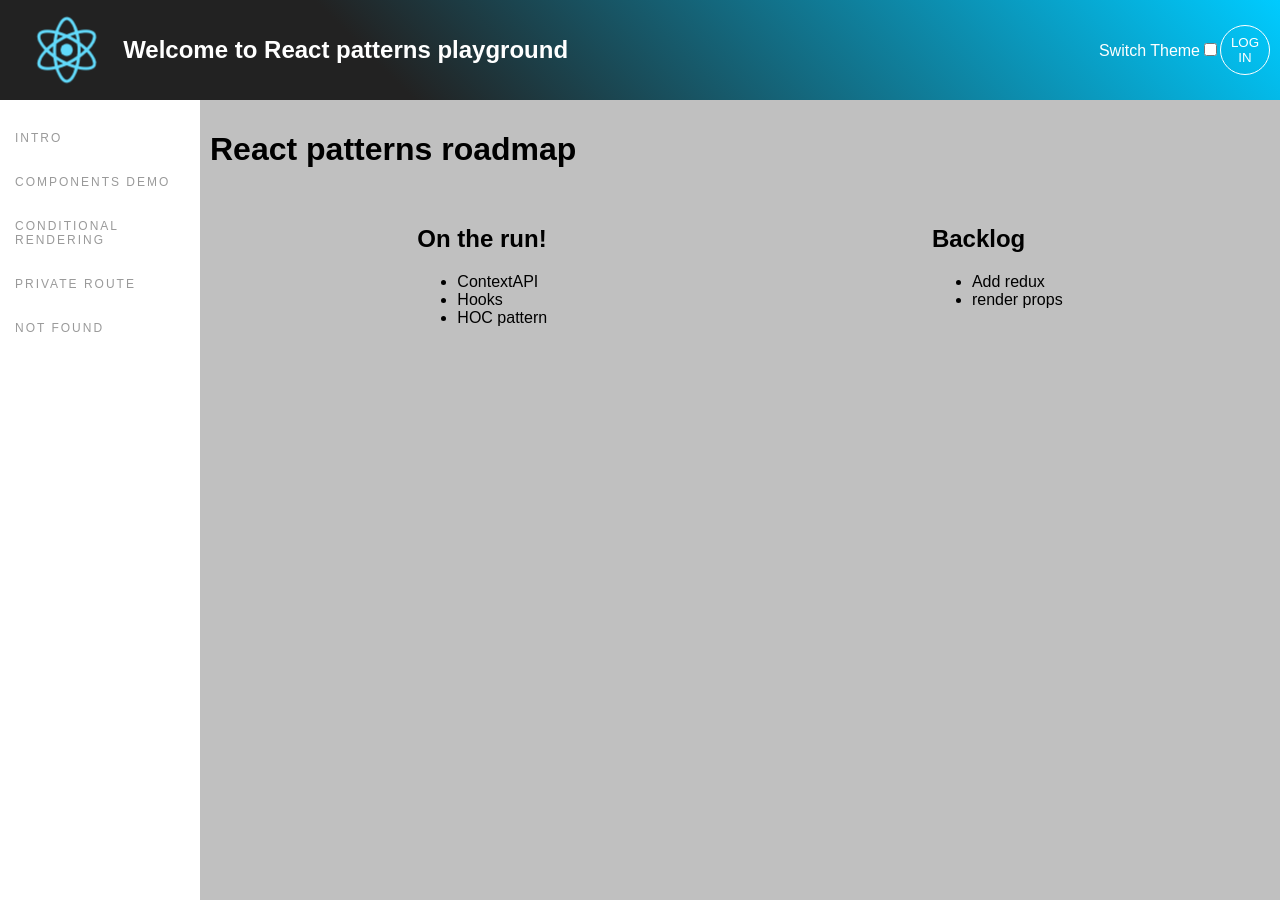
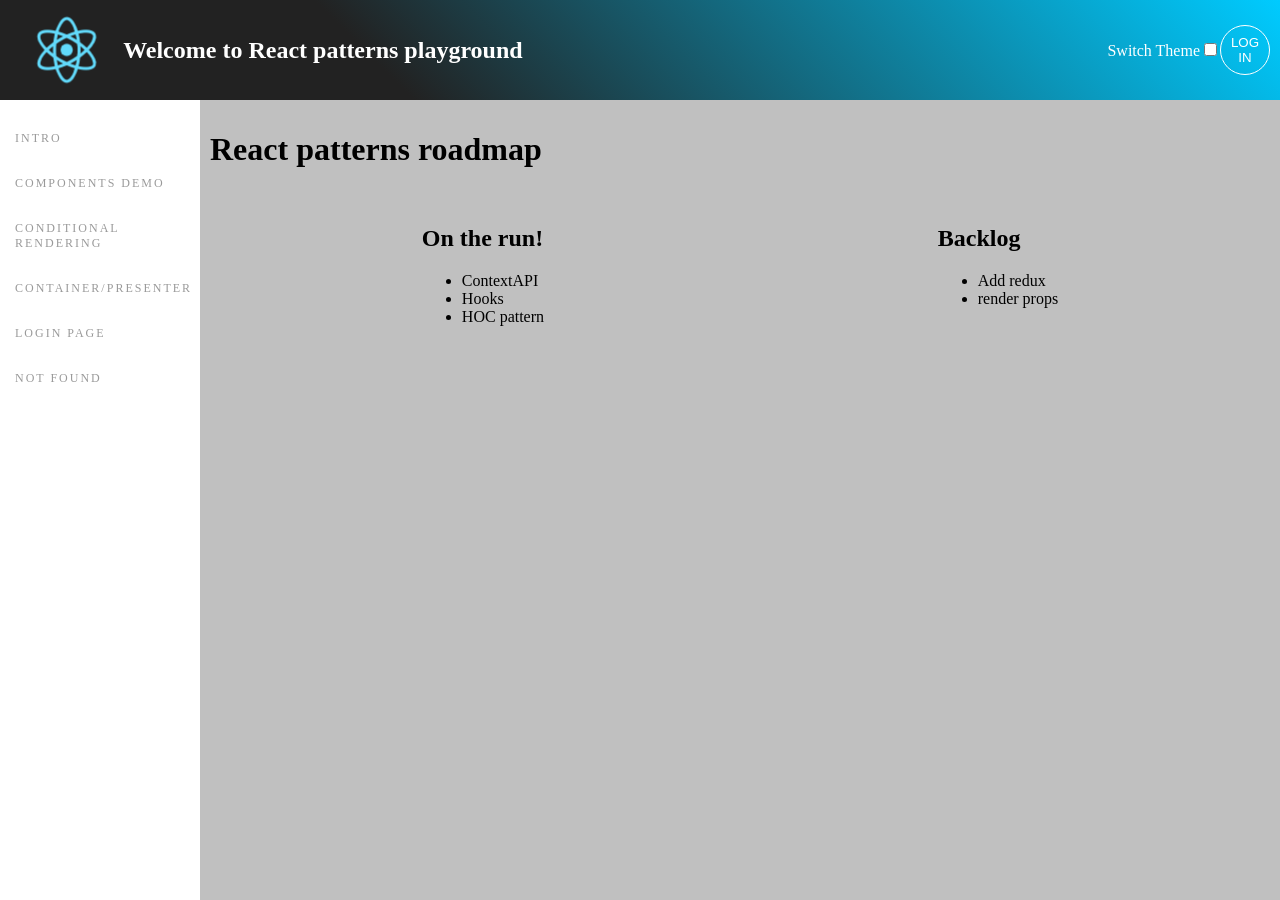
Before and after one commit to khamer1410/react-patterns, a React app: page / in a window 1280 px wide. Built offline with nearby package versions, Linux system fonts and the light colour scheme.

Commit message:
Refactor Links to map based on config

```diff
--- a/src/config/const.js
+++ b/src/config/const.js
@@ -1,2 +1,4 @@
 export const THEME_CLASSIC = 'classic'
 export const THEME_MODERN = 'modern'
+
+export const LinksNames = ['Intro', 'Components demo', 'Conditional Rendering', 'Container/Presenter', 'Login page']
--- a/src/config/routes.js
+++ b/src/config/routes.js
@@ -1,9 +1,10 @@
 import NotFound from 'layouts/Pages/NotFound'
-import LoginPage from 'components/Login'
+import LoginPage from 'layouts/Pages/Login'
 import Intro from 'layouts/Pages/Intro'
 import DemoPage from 'layouts/Pages/componentsDemo/DemoPage'
 import PrivateSection from 'layouts/Pages/PrivateSection'
 import ConditionalRendering from 'layouts/Pages/ConditionalRendering'
+import ContainerPage from 'layouts/Pages/container-presenter/Container';
 
 export const routes = [
   {
@@ -21,6 +22,11 @@ export const routes = [
     name: 'Conditional Rendering',
     path: '/conditional-rendering',
     component: ConditionalRendering,
+  },
+  {
+    name: 'Container/Presenter',
+    path: '/container-presenter',
+    component: ContainerPage,
   },
   {
     name: 'Login page',
--- a/src/layouts/Header.js
+++ b/src/layouts/Header.js
@@ -5,7 +5,7 @@ import 'style/App.css'
 
 import { CircleButton } from 'components/Buttons'
 import { Modal } from 'components/Modal'
-import LoginPage from 'components/Login'
+import LoginPage from 'layouts/Pages/Login'
 import { getCurrentUser, logout } from 'utils/authentication'
 import { WithThemeConsumer } from "utils/ThemeProvider";
 import { THEME_CLASSIC, THEME_MODERN } from 'config/const'
--- a/src/layouts/Navbar.js
+++ b/src/layouts/Navbar.js
@@ -1,28 +1,31 @@
 import React from 'react'
 import styled from 'styled-components';
 import { Link } from 'react-router-dom'
+import routes from 'config/routes'
+import { LinksNames } from 'config/const'
 
-export const Navbar = () => (
+export const Navbar = () => {
+  const NavbarLinks = routes.filter(route => LinksNames.find(name => name === route.name))
+
+  return (
     <Wrapper>
       <StyledNav>
-      <li>
-        <Link to='/'>Intro</Link>
-      </li>
-      <li>
-        <Link to='/components-demo'>Components demo</Link>
-      </li>
-      <li>
-        <Link to='/conditional-rendering'>Conditional rendering</Link>
-      </li>
-      <li>
-        <Link to='/private'>Private route</Link>
-      </li>
-      <li>
+        {NavbarLinks.map(link => {
+          return (
+            <StyledLink key={link.name}>
+              <Link to={link.path}>{link.name}</Link>
+            </StyledLink>
+          )
+        })
+        }
+        {/** Add dummy path for not found scenario */}
+        <StyledLink>
           <Link to='/404'>Not Found</Link>
-      </li>
+        </StyledLink>
       </StyledNav>
     </Wrapper>
   )
+}
 
 export default Navbar
 
@@ -34,12 +37,13 @@ const Wrapper = styled.div`
 
 const StyledNav = styled.ul`
   padding: 0;
-  li {
+`
+const StyledLink = styled.li`
     list-style: none;
     padding: 15px 0;
-  }
-  li a {
-    color: rgba(0,0,0, 0.4);
+
+  a {
+    color: ${({ isActive }) => isActive ? 'rgba(0, 0, 0, 0.8)' : 'rgba(0, 0, 0, 0.4)'};
     cursor: pointer;
     text-align: left;
     display: block;
@@ -54,4 +58,4 @@ const StyledNav = styled.ul`
       color: rgba(0,0,0, 0.8);
     }
   }
-`
+`;
--- a/src/style/globalStyles.js
+++ b/src/style/globalStyles.js
@@ -4,8 +4,8 @@ import { ThemeConsumer } from "utils/ThemeProvider";
 import { THEME_CLASSIC, THEME_MODERN } from 'config/const'
 
 const themeFonts = {
-  [THEME_CLASSIC]: 'sans-serif',
-  [THEME_MODERN]: 'courier'
+  [THEME_CLASSIC]: 'Century',
+  [THEME_MODERN]: 'sans-serif',
 }
 
 export const GlobalStyles = () => (
```
Also changed, not shown: src/layouts/Pages/Login.js (renamed from src/components/Login.js), 1 other file (tests, documents, lock files or other folders). Lines whose indentation alone changed are shown as unchanged.
